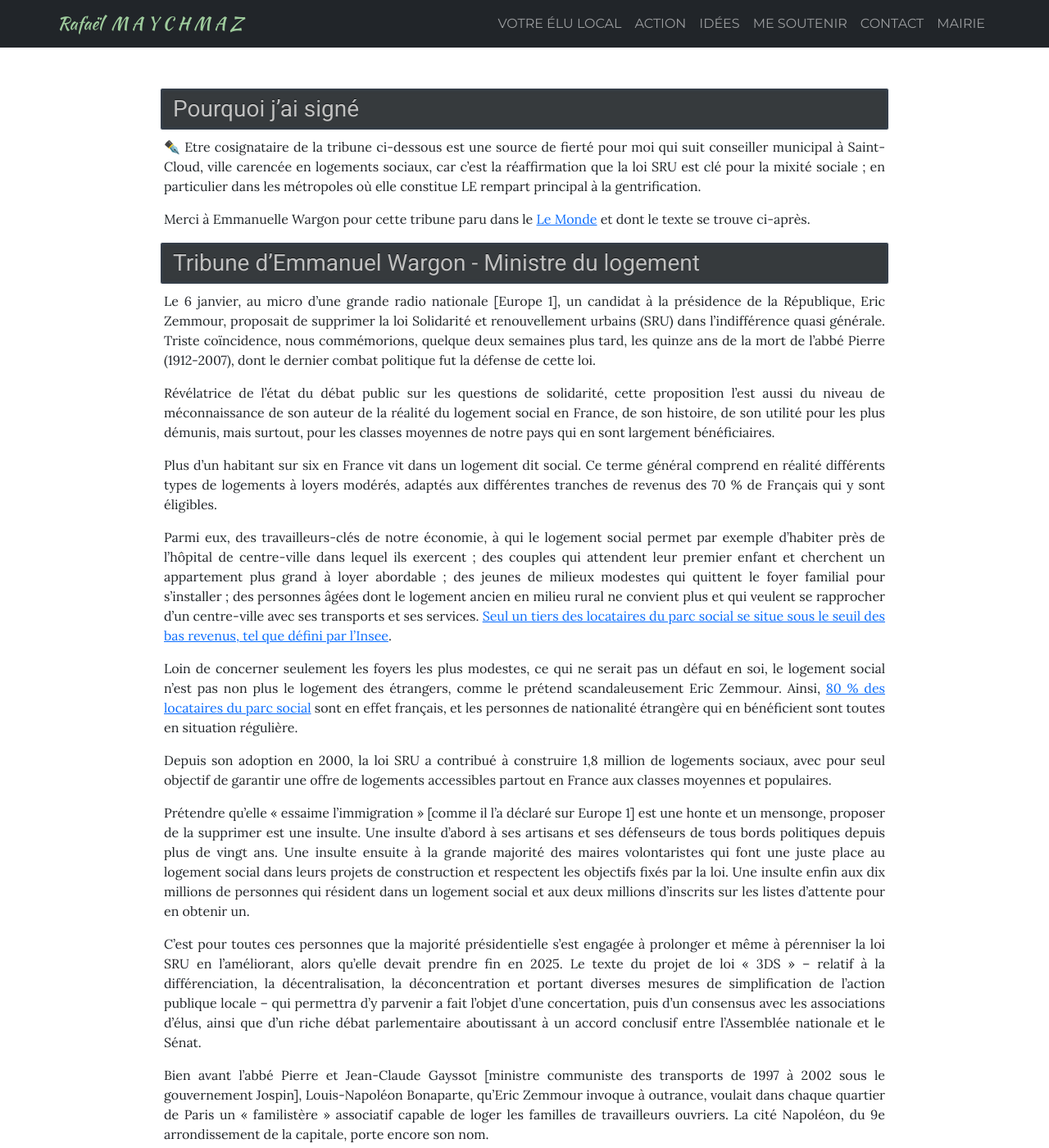
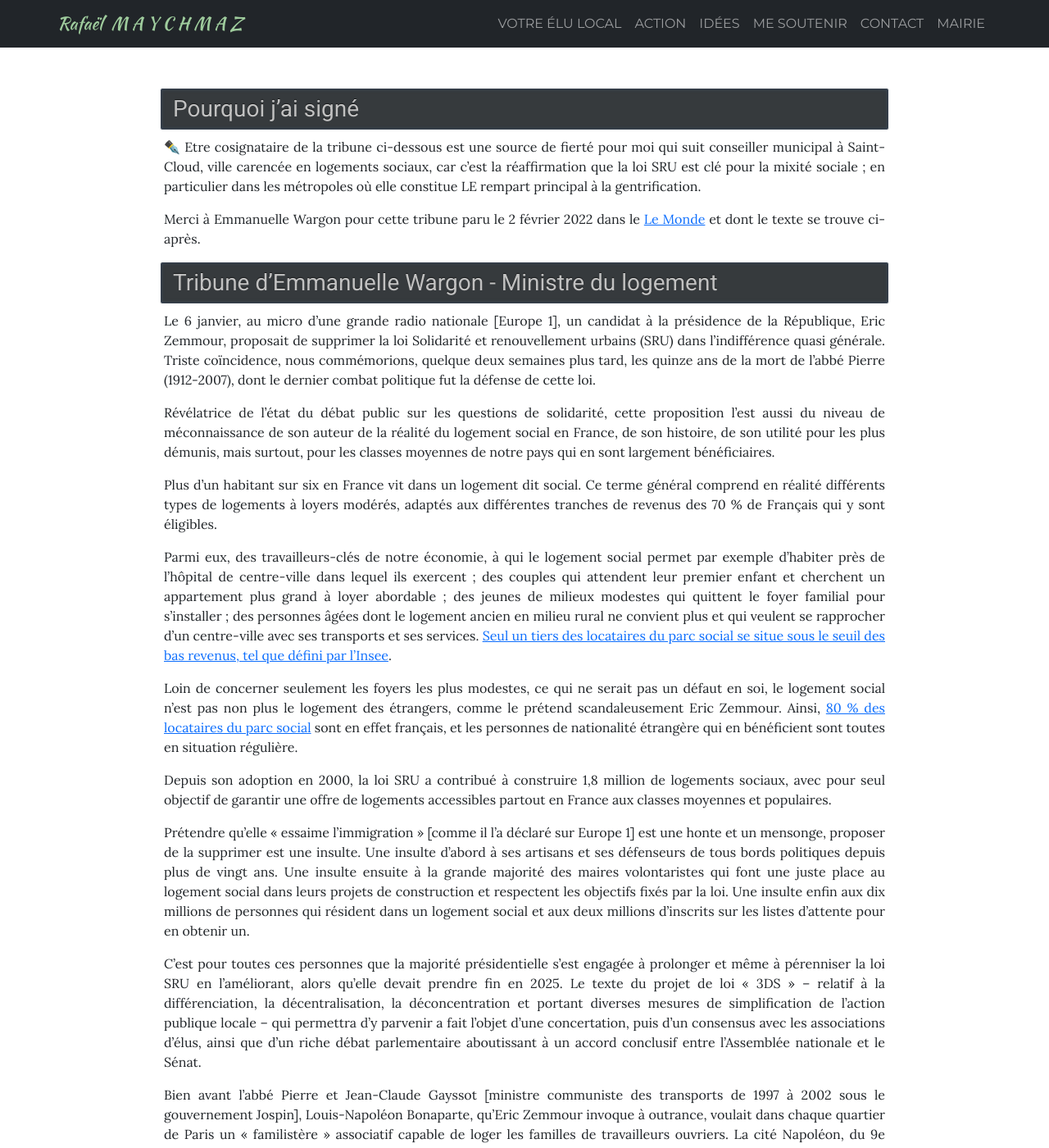
Before and after one commit to RafaelMaychmaz/rafaelmaychmaz_politique, a Jekyll site: the page built from _posts/2022-02-02-tribune-tdp-sru-zemmour.md, in a window 1280 px wide and 1400 px high, scrolled down 666 px. Shown: the whole window at 82% size. Built offline with Jekyll 4.4.1, drawn with Linux system fonts in a browser that asks for light colours; nearby versions of some CDN libraries.

Commit message:
fixe tribune

```diff
--- a/_posts/2022-02-02-tribune-tdp-sru-zemmour.md
+++ b/_posts/2022-02-02-tribune-tdp-sru-zemmour.md
@@ -19,9 +19,9 @@ tags: media logement politique
 
 ✒️ Etre cosignataire de la tribune ci-dessous est une source de fierté pour moi qui suit conseiller municipal à Saint-Cloud, ville carencée en logements sociaux, car c'est la réaffirmation que la loi SRU est clé pour la mixité sociale ; en particulier dans les métropoles où elle constitue LE rempart principal à la gentrification.
 
-Merci à Emmanuelle Wargon pour cette tribune paru dans le [Le Monde](https://www.lemonde.fr/idees/article/2022/02/02/en-proposant-de-supprimer-la-loi-sru-eric-zemmour-attaque-de-front-le-logement-des-classes-moyennes-et-populaires_6111947_3232.html) et dont le texte se trouve ci-après.
+Merci à Emmanuelle Wargon pour cette tribune paru le 2 février 2022 dans le [Le Monde](https://www.lemonde.fr/idees/article/2022/02/02/en-proposant-de-supprimer-la-loi-sru-eric-zemmour-attaque-de-front-le-logement-des-classes-moyennes-et-populaires_6111947_3232.html) et dont le texte se trouve ci-après.
 
-## Tribune d'Emmanuel Wargon - Ministre du logement
+## Tribune d'Emmanuelle Wargon - Ministre du logement
 
 Le 6 janvier, au micro d’une grande radio nationale [Europe 1], un candidat à la présidence de la République, Eric Zemmour, proposait de supprimer la loi Solidarité et renouvellement urbains (SRU) dans l’indifférence quasi générale. Triste coïncidence, nous commémorions, quelque deux semaines plus tard, les quinze ans de la mort de l’abbé Pierre (1912-2007), dont le dernier combat politique fut la défense de cette loi.
 
--- a/assets/css/rafaelmaychmaz.css
+++ b/assets/css/rafaelmaychmaz.css
@@ -28,6 +28,12 @@ header.masthead {
     background-attachment: scroll;
     background-position: center center;
     background-size: cover;
+}
+
+@media screen and (max-width: 600px) {
+    header.masthead {
+        background-position: right -7.5em center;
+    }
 }
 
 header.masthead .intro-text {
```
Also changed, not shown: _posts/2022-02-15-tribune-tdp-sociaux-democrates-avec-macron.md (+1 -1 lines).
